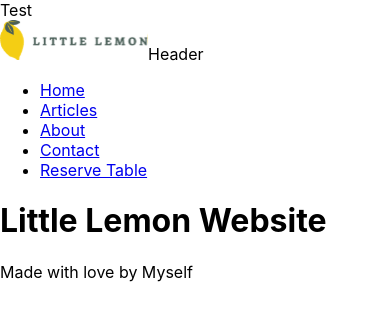
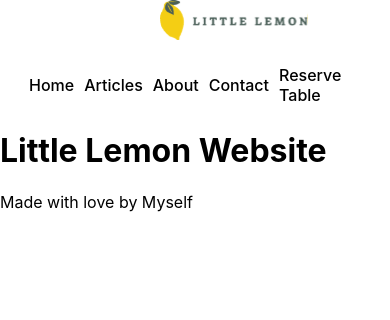
Before and after one commit to johnforfar/meta-react-capstone, a React (Create React App) app: page /reservations/ in a window 390 px wide. Shown: the top 320 px of the page. Built offline with nearby package versions, Linux system fonts and the light colour scheme.

Commit message:
updated header & nav bar styling

```diff
--- /dev/null
+++ b/src/components/Header/Header.css
@@ -0,0 +1,5 @@
+@media screen and (max-width: 480px) {
+    header>img{
+        padding-left: 10rem;
+    }
+}
--- a/src/components/Header/Header.js
+++ b/src/components/Header/Header.js
@@ -1,4 +1,5 @@
 import logoImage from '../../../src/assets/Logo.svg';
+import './Header.css';
 
 function Header() {
     return (
@@ -6,11 +7,8 @@ function Header() {
             <meta name="description" content="Little Lemon"/>
             <meta name="og:title" content="Little Lemon"/>
             <meta name="og:description" content="Little Lemon"/>
-            <meta name="og:image" content=""/>
+            <meta name="og:image" content={logoImage}/>
             <img src={logoImage} alt="Little Lemon" height="" />
-
-            Header
-
         </header>
     );
 };
--- a/src/components/HomePage/HomePage.js
+++ b/src/components/HomePage/HomePage.js
@@ -6,7 +6,6 @@ import Footer from '../Footer/Footer';
 function HomePage() {
   return (
     <>
-      Test
       <Header />
       <Nav />
       <Main />
--- /dev/null
+++ b/src/components/Nav/Nav.css
@@ -0,0 +1,40 @@
+nav {
+    display: flex;
+    flex-direction: row;
+    flex-wrap: wrap;
+    align-items: center;
+    justify-content: space-evenly;
+}
+ul {
+    list-style-type: none;
+    display: flex;
+    align-items: center;
+}
+li {
+    padding: 10px;
+
+}
+a {
+    text-decoration: none;
+    color: black;
+    font-weight: 500;
+    transition: color 0.4s;
+}
+
+a:hover{
+    color: #F4CE14;
+}
+
+@media screen and (max-width: 480px) {
+    nav{
+        display: block;
+    }
+
+    ul{
+        padding-left: 1.5rem;
+    }
+
+    li{
+        padding: 5px;
+    }
+  }
--- a/src/components/Nav/Nav.js
+++ b/src/components/Nav/Nav.js
@@ -1,4 +1,5 @@
 import { Link } from 'react-router-dom';
+import './Nav.css';
 
 function Nav() {
     return (
```
